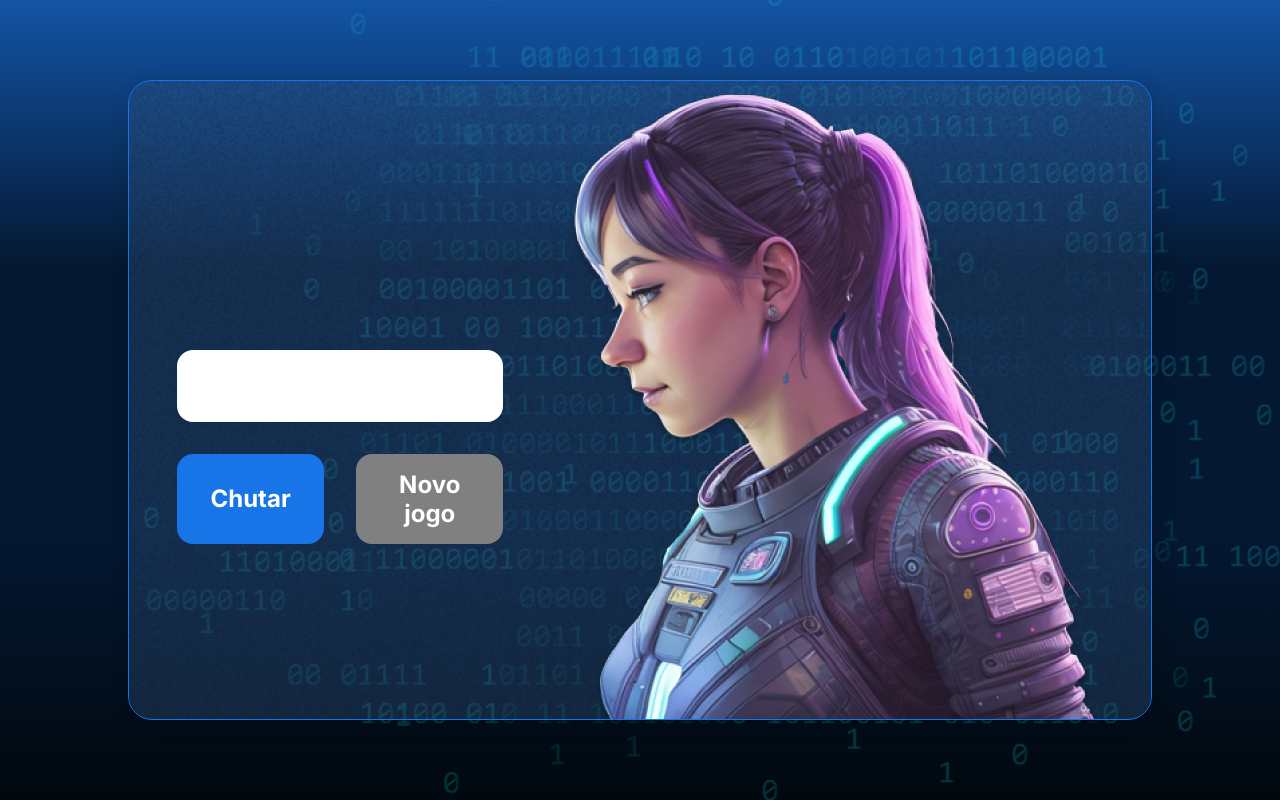
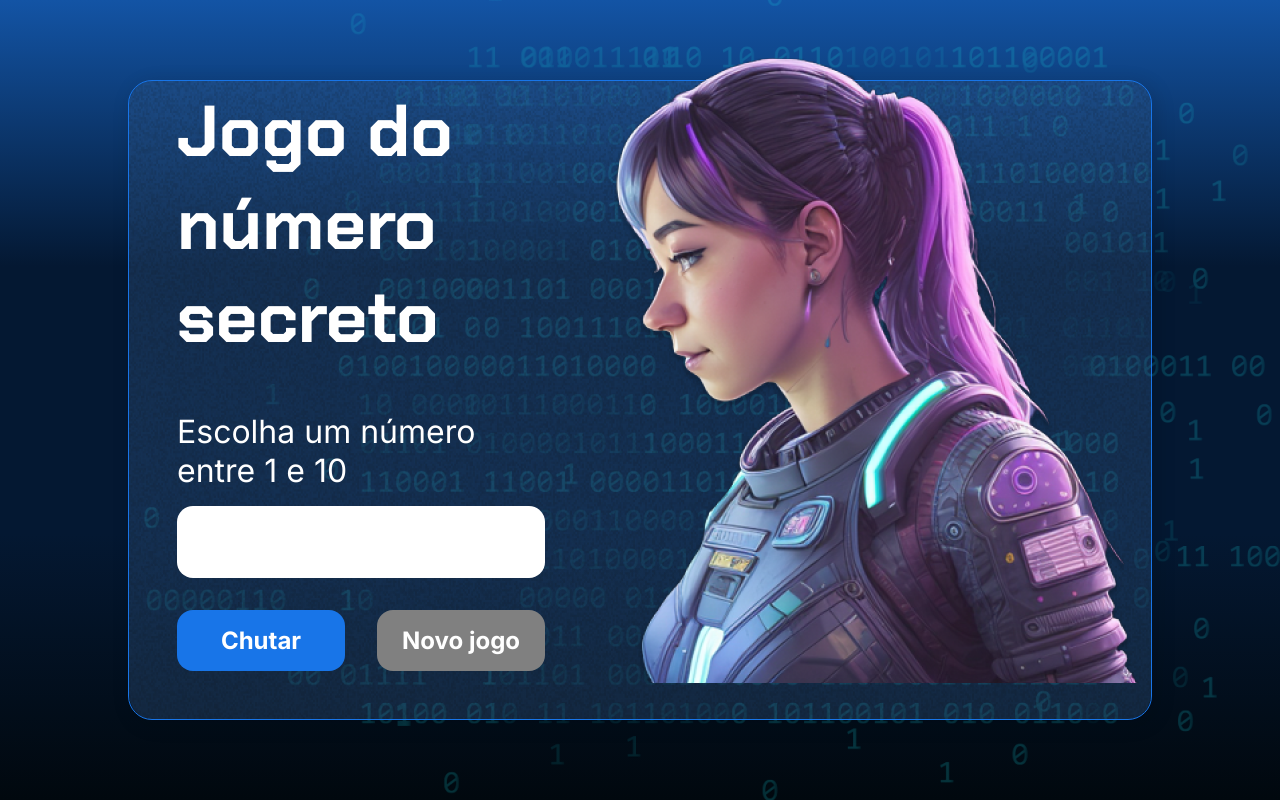
Before and after one commit to NiczinXD/js-curso-2, a plain HTML site: page index.html in a window 1280 px wide. Drawn offline with Linux system fonts and the light colour scheme.

Commit message:
02 funçoes

```diff
--- a/app.js
+++ b/app.js
@@ -1,9 +1,18 @@
-let titulo = document.querySelector('h1');
-titulo.innerHTML = 'Jogo do número secreto';
+let numeroSecreto = gerarNumeroAleatorio();
 
-let paragrafo = document.querySelector('p');
-paragrafo.innerHTML = 'Escolha um número entre 1 e 10';
+function exibirTextoNatela(tag, texto){
+    let campo = document.querySelector(tag);
+    campo.innerHTML = texto;
+}
+
+exibirTextoNatela('h1', 'Jogo do número secreto');
+exibirTextoNatela('p', 'Escolha um número entre 1 e 10');
 
 function verificarChute() {
-    console.log('O botão foi clicado')
+    let chute = document.querySelector('input').value;
+    console.log(chute == numeroSecreto);
 }
+
+function gerarNumeroAleatorio() {
+    return parseInt(Math.random() * 10 + 1);
+}
--- a/index.html
+++ b/index.html
@@ -35,8 +35,7 @@
 
 
 
-    <!-- <script src="app.js" defer></script> -->
-    <script src="app02.js" defer></script>
+    <script src="app.js" defer></script>
 
 </body>
 
```
